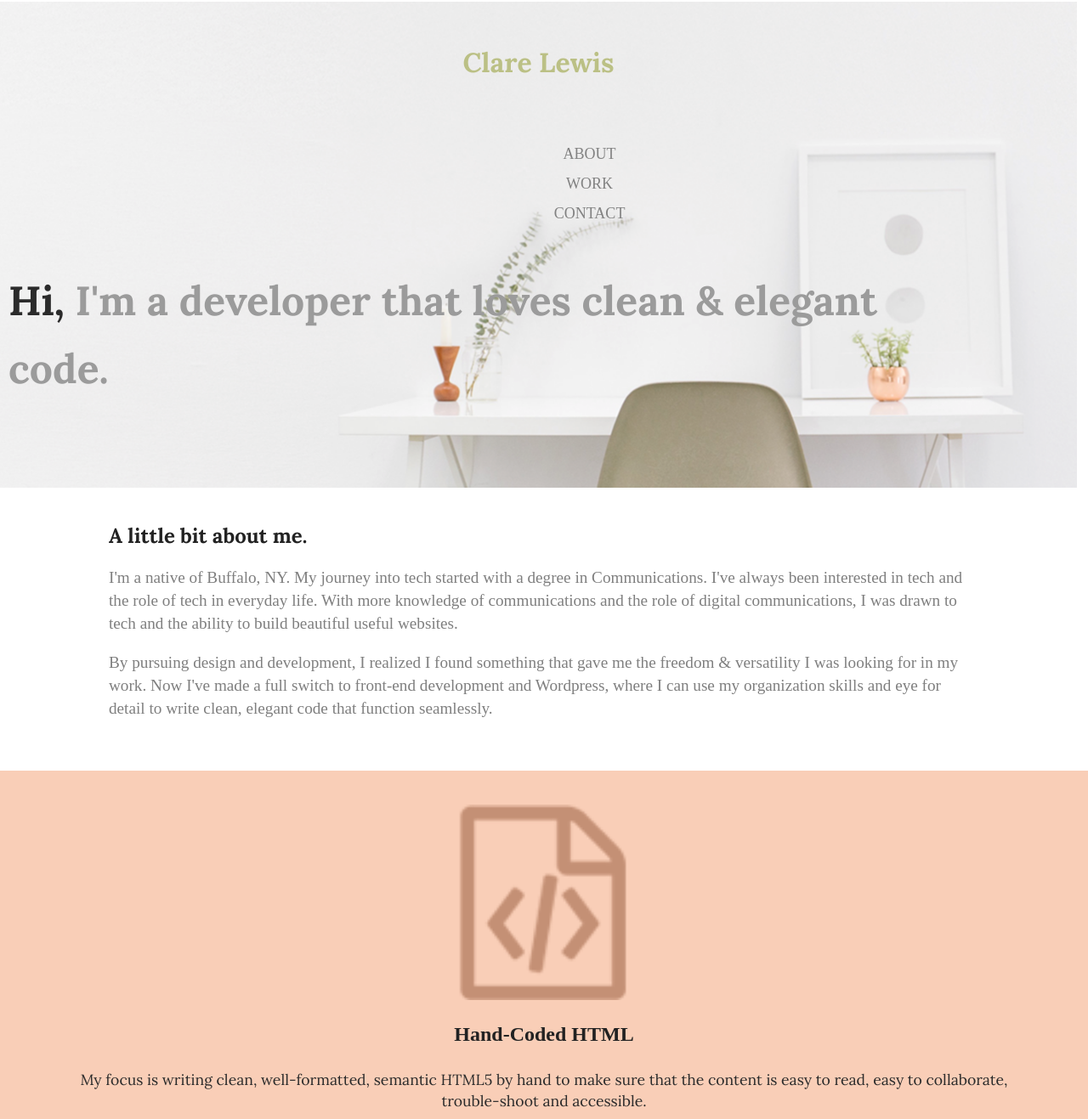
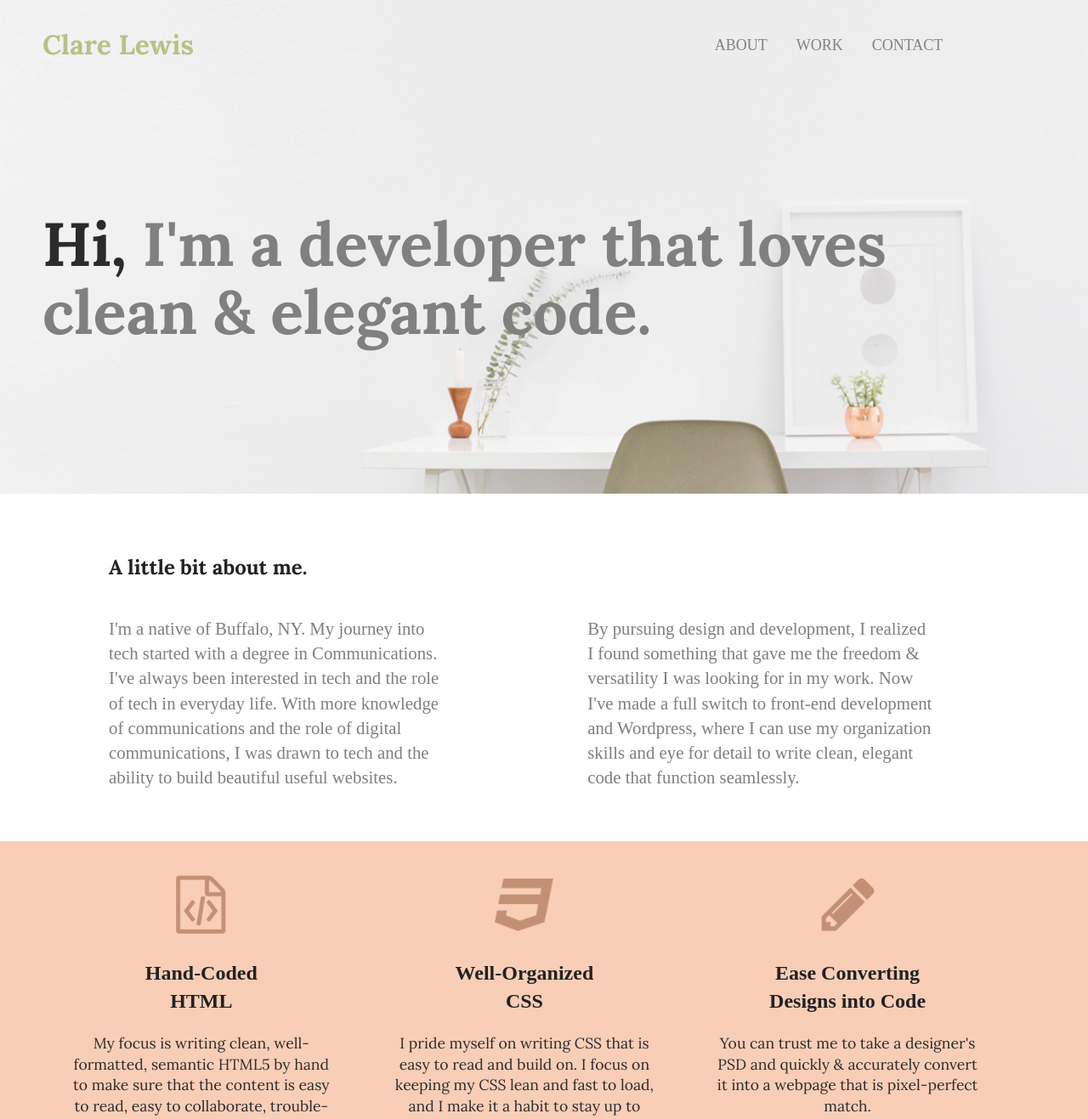
Before and after one commit to cnlewis19/skillcrush-101, a plain HTML site: page index.html in a window 1280 px wide. Shown: the part 19-1336 px from the top of the page at 85% size. Drawn offline with nearby package versions, Linux system fonts and the light colour scheme.

Commit message:
finished tablet and desktop styles

```diff
--- a/css/main.css
+++ b/css/main.css
@@ -99,12 +99,17 @@ textarea {
    html {
      max-width: 1400px;
      font-size: 16px;
+     width: 100%;
    }
 
    header {
-     width: 99%;
+     width: 100%;
      background: url('../img/hero.png');
      background-position: center;
+     background-size: cover;
+     background-repeat: none;
+     background-position: 100% top;
+     margin-top: 0;
    }
 
    header h1 {
@@ -113,34 +118,37 @@ textarea {
      color: #bbc085;
      text-align: center;
      font-size: 2em;
+     margin-top: 0;
    }
 
    nav ul {
      width: 90%;
      margin: auto;
+     text-align: center;
+     padding-left: 0;
    }
    nav ul li {
      text-align: center;
      list-style: none;
      margin: auto;
      padding-bottom: 10px;
+     padding-left: 0;
    }
    nav ul li a {
      text-transform: uppercase;
      text-decoration: none;
      font-size: 18px;
      color: #828282;
-     padding-left: 80px;
    }
    header h2 {
      width: 90%;
      clear: both;
      font-family: 'Lora', serif;
      line-height: 80px;
-     color: #9b9b9b;
+     color: #808080;
      padding-bottom: 100px;
-     padding-left: 10px;
-     padding-right: 10px;
+     padding-left: 20px;
+     padding-right: 20px;
      font-size: 3em;
      margin-right: 0;
    }
@@ -329,8 +337,94 @@ textarea {
    Modify as content requires.
    ========================================================================== */
 
-@media only screen and (min-width: 35em) {
-    /* Style adjustments for viewports that meet the condition */
+@media only screen and (min-width: 760px) {
+  /* Style adjustments for viewports that meet the condition */
+  .half-width {
+      width: 50%;
+      float: left;
+      display: inline-block;
+  }
+  header {
+    height: 600px;
+  }
+
+  nav ul li {
+    display: inline-block;
+    padding-top: 60px;
+    padding-left: 30px;
+    font-size: 1.125em;
+  }
+
+  header h1 {
+    text-align: left;
+    padding-left: 50px;
+  }
+  header h2 {
+    padding-top: 100px;
+    font-size: 4.5em;
+    padding-right: 50px;
+    padding-left: 50px;
+  }
+/* ABOUT MIN 760 STYLES  */
+#about .half-width {
+  width: 40%;
+  padding-right: 5%;
+}
+#about h2 {
+  padding-top: 50px;
+}
+#about p {
+  font-size: 1.3em;
+}
+#about .half-width-right {
+  float: right;
+}
+
+/* WORK MIN 760 STYLES */
+#work .full-width {
+  background-color: #f9ceb7;
+  height: 100%;
+}
+#work .third-width {
+  width: 30%;
+  float: left;
+  padding-right: 3%;
+}
+#work .third-width h3 {
+  font-size: 1.5em;
+  width: 60%;
+  text-align: center;
+  margin: auto;
+  padding-top: 30px;
+}
+#work .third-width p {
+  width: 90%;
+  margin: auto;
+  padding-top: 20px;
+}
+
+/* CONTACT MIN 760 STYLES*/
+
+#contact .full-width {
+  background-color: #EBEBEB;
+}
+#contact .half-width {
+  width: 45%;
+  margin: auto;
+}
+#contact .half-width-right {
+  float: right;
+}
+#contact h2 {
+  font-size: 2.5em;
+  margin-top: 3px;
+}
+#contact #email-header {
+  font-size: 2em;
+}
+#contact #socialmedia-header {
+  font-size: 1.8em;
+}
 }
 
 @media print,
--- a/index.html
+++ b/index.html
@@ -23,7 +23,10 @@
         <!-- Add your site or application content here -->
         <header>
           <div>
-            <h1> Clare Lewis </h1>
+            <div class="half-width">
+              <h1> Clare Lewis </h1>
+            </div>
+            <div class="half-width">
               <nav>
                 <ul>
                   <li> <a href=#about> About </a> </li>
@@ -31,17 +34,24 @@
                   <li> <a href=#contact> Contact </a> </li>
                 </ul>
               </nav>
-          <div>
+            </div>
               <h2> <span> Hi, </span> I&#39;m a developer that loves clean &amp; elegant code. </h2>
         </header>
 
         <main>
-          <section id="about">
+          <section id="about" class="clearfix">
+            <div class="full-width">
               <h2> A little bit about me. </h2>
+              <div class="half-width clearfix">
                 <p> I&#39;m a native of Buffalo, NY. My journey into tech started with a degree in Communications. I've always been interested in tech and the role of tech in everyday life. With more knowledge of communications and the role of digital communications, I was drawn to tech and the ability to build beautiful useful websites. </p>
+              </div>
+              <div class="half-width half-width-right clearfix">
                 <p> By pursuing design and development, I realized I found something that gave me the freedom &amp; versatility I was looking for in my work. Now I&#39;ve made a full switch to front-end development and Wordpress, where I can use my organization skills and eye for detail to write clean, elegant code that function seamlessly. </p>
+              </div>
+            </div>
           </section>
           <section id="work">
+            <div class="full-width clearfix">
               <div class="third-width">
                 <img src="img/icon-html.png" alt="HTML icon" class="work-icons" />
                 <h3> Hand-Coded HTML </h3>
@@ -57,9 +67,14 @@
                 <h3> Ease Converting Designs into Code </h3>
                 <p> You can trust me to take a designer&#39;s PSD and quickly &amp; accurately convert it into a webpage that is pixel-perfect match. </p>
               </div>
+            </div>
           </section>
           <footer id="contact">
+            <div class="full-width clearfix">
+              <div class="half-width">
                 <img src="img/contact.png" alt="woman typing" id="contact-img" />
+              </div>
+              <div class="half-width half-width-right">
                 <h2> Like what you see? </h2>
                 <h3 id="email-header"> Let's meet for a cup of coffee </h3>
                 <a href="mailto:cnlewis19@gmail.com"> <img src="img/icon-envelope.png" alt="envelope" id="envelope"/> <h3 id="email"> cnlewis19 [@] gmail.com </h3> </a>
@@ -70,6 +85,8 @@
                   <li class="forth"> <a href="https://www.linkedin.com/in/cnlewis19?trk=hp-identity-photo"><img src="img/icon-linkedin.png" alt="LinkedIn icon"/> </a> </li>
                   <li class="forth"> <a href="https://github.com/cnlewis19"><img src="img/icon-github.png" alt="GitHub icon"/> </a> </li>
                 </ul>
+              </div>
+            </div>
           </footer>
         </main>
 
```
